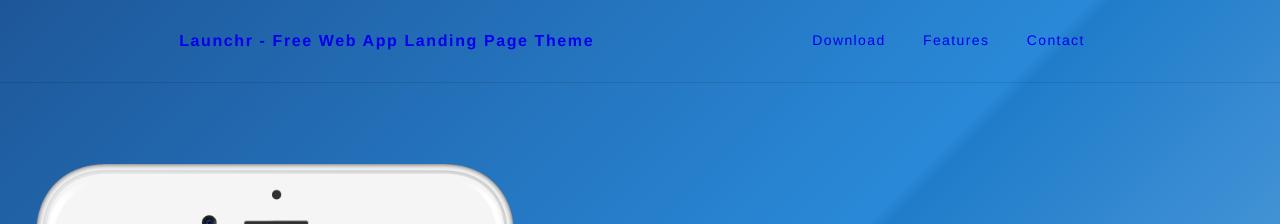
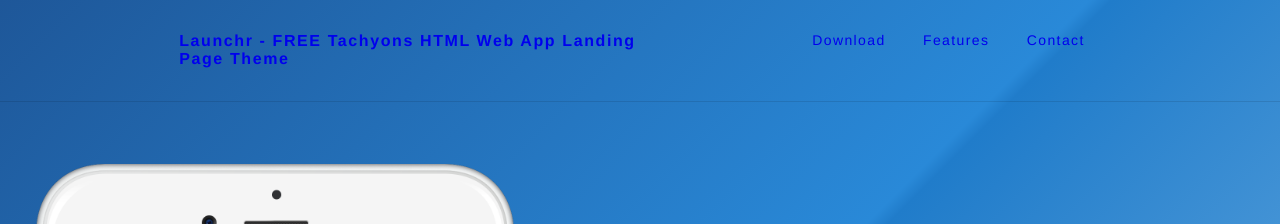
Before and after one commit to blairanderson/medicaremavenvashon, a Jekyll site: the page built from index.html, in a window 1280 px wide. Shown: the top 224 px of the page. Built offline with Jekyll 4.4.1, drawn with Linux system fonts in a browser that asks for light colours; nearby versions of some CDN libraries; some web fonts are replaced.

Commit message:
update title

```diff
--- a/_config.yml
+++ b/_config.yml
@@ -13,7 +13,7 @@
 # you will see them accessed via {{ site.title }}, {{ site.email }}, and so on.
 # You can create any custom variable you would like, and they will be accessible
 # in the templates via {{ site.myvariable }}.
-title: Launchr - Free Web App Landing Page Theme
+title: Launchr - FREE Tachyons HTML Web App Landing Page Theme
 launchr: Launchr - Landing page to help you showcase your new beautiful, shiny, mobile app!
 ios_store_link: "#"
 android_store_link: "#"
```
